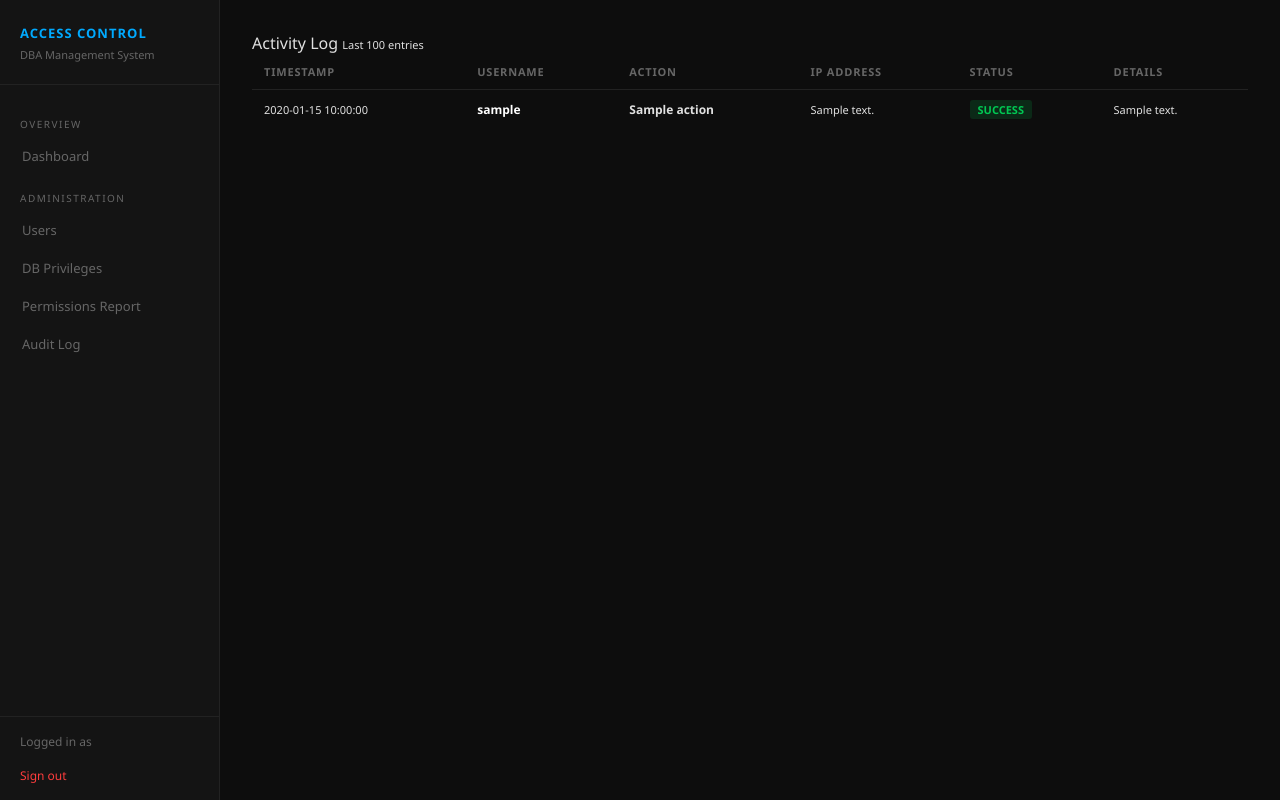
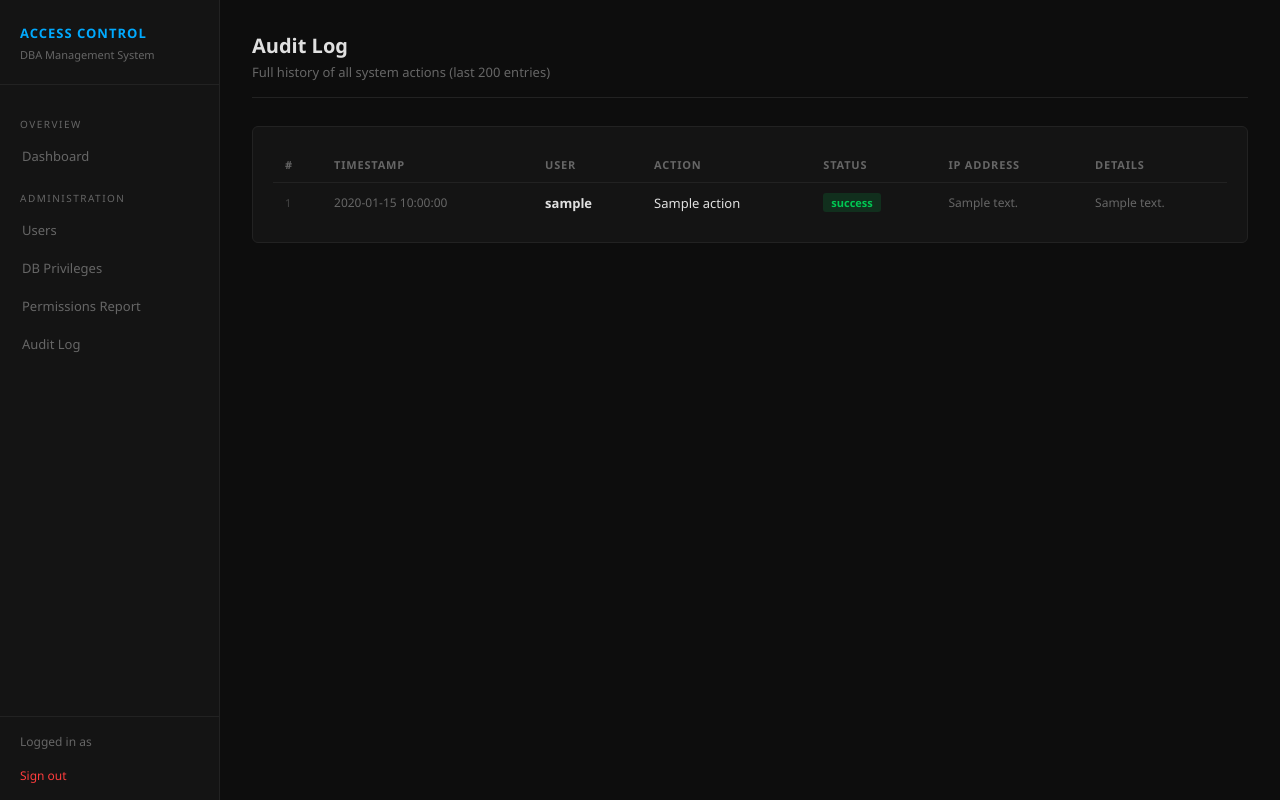
Before and after one commit to unreallfadi/access-control-system, a Flask app: template templates/audit.html in a window 1280 px wide. Run offline with Flask 3, Linux system fonts and the light colour scheme; the template is opened without the code that fills it: most values are stand-ins (such as "Sample title", 1, 10 or a date in 2020); some libraries are stand-ins or nearby versions.

Commit message:
Refactor audit log template for improved layout

```diff
--- a/templates/audit.html
+++ b/templates/audit.html
@@ -1,55 +1,41 @@
-{% extends "base.html" %}
-
-{% block title %}Audit Log - Access Control System{% endblock %}
-{% block page_title %}Audit Log{% endblock %}
-{% block page_sub %}Full Activity History{% endblock %}
-
+{% extends 'base.html' %}
 {% block content %}
 
-<div class="panel">
-  <div class="panel-header">
-    <span class="panel-title">Activity Log</span>
-    <span style="font-family:var(--mono); font-size:11px; color:var(--text-muted);">Last 100 entries</span>
+<div class="page-header">
+    <h1>Audit Log</h1>
+    <p>Full history of all system actions (last 200 entries)</p>
 </div>
+
+<div class="card">
     <table>
         <thead>
             <tr>
+                <th>#</th>
                 <th>Timestamp</th>
-        <th>Username</th>
+                <th>User</th>
                 <th>Action</th>
+                <th>Status</th>
                 <th>IP Address</th>
-        <th>Status</th>
                 <th>Details</th>
             </tr>
         </thead>
         <tbody>
             {% for log in logs %}
             <tr>
-        <td style="font-family:var(--mono); font-size:11px; color:var(--text-muted); white-space:nowrap;">
-          {{ log.logged_at.strftime('%Y-%m-%d %H:%M:%S') }}
+                <td style="color:#444; font-size:11px;">{{ log.log_id }}</td>
+                <td style="color:#666; font-size:12px;">{{ log.logged_at }}</td>
+                <td><strong>{{ log.username }}</strong></td>
+                <td>{{ log.action }}</td>
+                <td>
+                    <span class="badge badge-{{ 'success' if log.status == 'success' else 'error' }}">
+                        {{ log.status }}
+                    </span>
                 </td>
-        <td style="font-family:var(--mono); font-size:12px; font-weight:600; color:#fff;">{{ log.username }}</td>
-        <td style="font-size:12px; font-weight:600;">{{ log.action }}</td>
-        <td style="font-family:var(--mono); font-size:11px; color:var(--text-muted);">{{ log.ip_address }}</td>
-        <td>
-          {% if log.status == 'success' %}
-            <span class="badge badge-success">SUCCESS</span>
-          {% elif log.status == 'failed' %}
-            <span class="badge badge-danger">FAILED</span>
-          {% else %}
-            <span class="badge badge-warning">WARNING</span>
-          {% endif %}
-        </td>
-        <td style="font-family:var(--mono); font-size:11px; color:var(--text-muted);">
-          {{ log.details or '-' }}
-        </td>
+                <td style="color:#666; font-size:12px;">{{ log.ip_address }}</td>
+                <td style="color:#666; font-size:12px;">{{ log.details or '—' }}</td>
             </tr>
             {% else %}
-      <tr>
-        <td colspan="6" style="text-align:center; color:var(--text-muted); padding:32px; font-family:var(--mono); font-size:12px;">
-          No log entries found.
-        </td>
-      </tr>
+            <tr><td colspan="7" style="color:#666;">No audit entries yet.</td></tr>
             {% endfor %}
         </tbody>
     </table>
```
Lines whose indentation alone changed are shown as unchanged.
